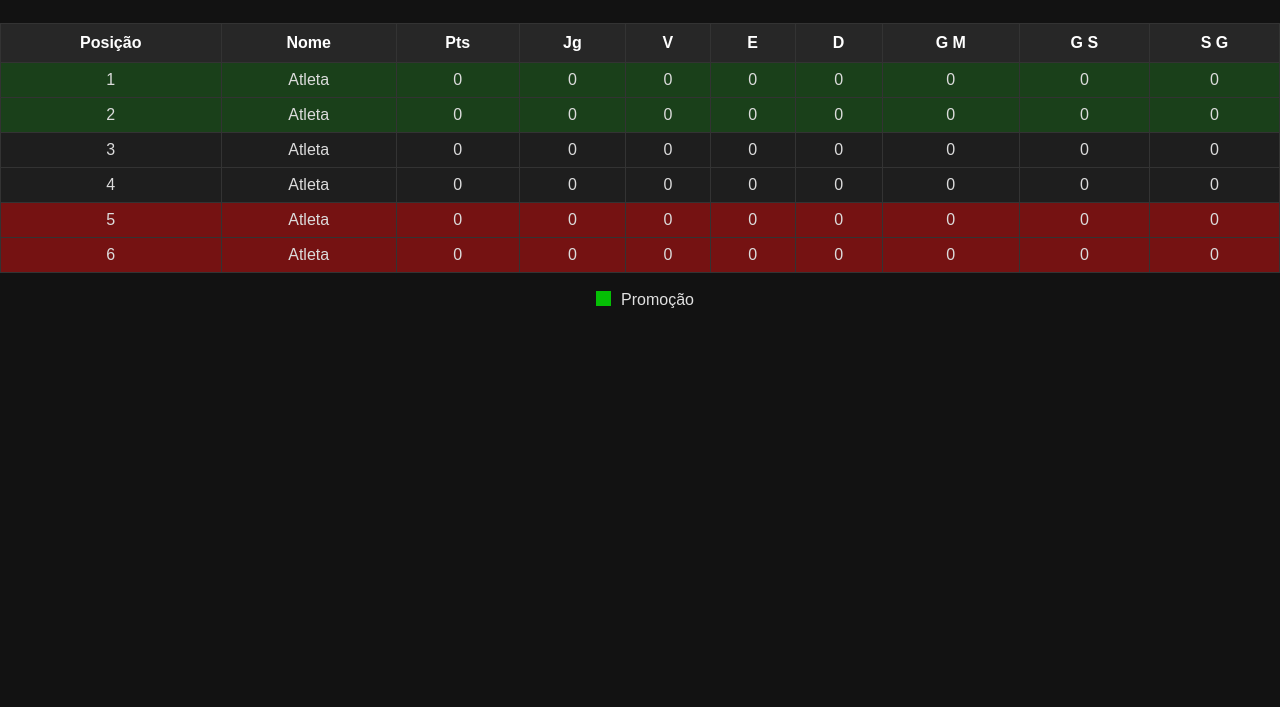
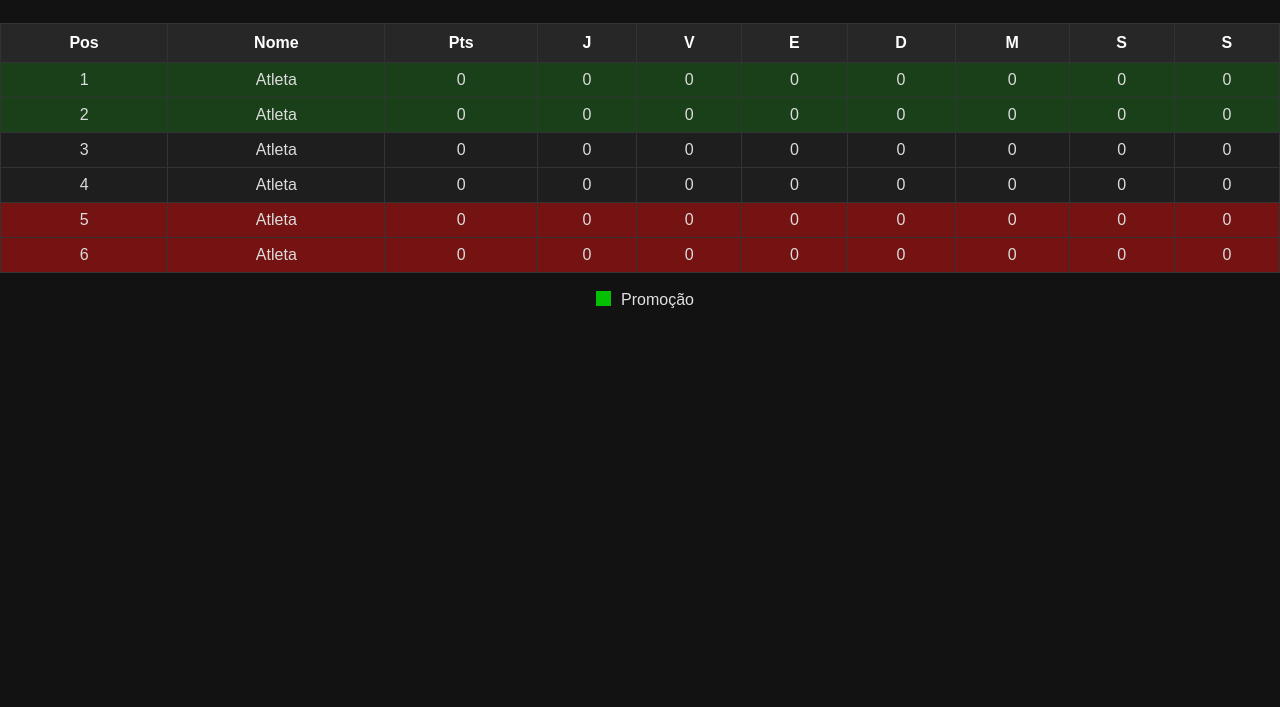
Before and after one commit to KayquePerinetti/classificacao_serie_B, a plain HTML site: page index.html in a window 1280 px wide. Shown: the part 93-800 px from the top of the page. Drawn offline with Linux system fonts and the light colour scheme.

Commit message:
Update index.html

```diff
--- a/index.html
+++ b/index.html
@@ -71,21 +71,22 @@
   </style>
 </head>
 <body>
+  <div>
   <h1>Tabela de Classificação <img src="serieB.png" alt=""></h1>
-
+  </div>
   <table border="1" cellspacing="0" cellpadding="8">
     <thead>
       <tr>
-        <th>Posição</th>
+        <th>Pos</th>
         <th>Nome</th>
         <th>Pts</th>
-        <th>Jg</th>
+        <th>J</th>
         <th>V</th>
         <th>E</th>
         <th>D</th>
-        <th>G M</th>
-        <th>G S</th>
-        <th>S G</th>
+        <th>M</th>
+        <th>S</th>
+        <th>S</th>
       </tr>
     </thead>
     <tbody>
```
